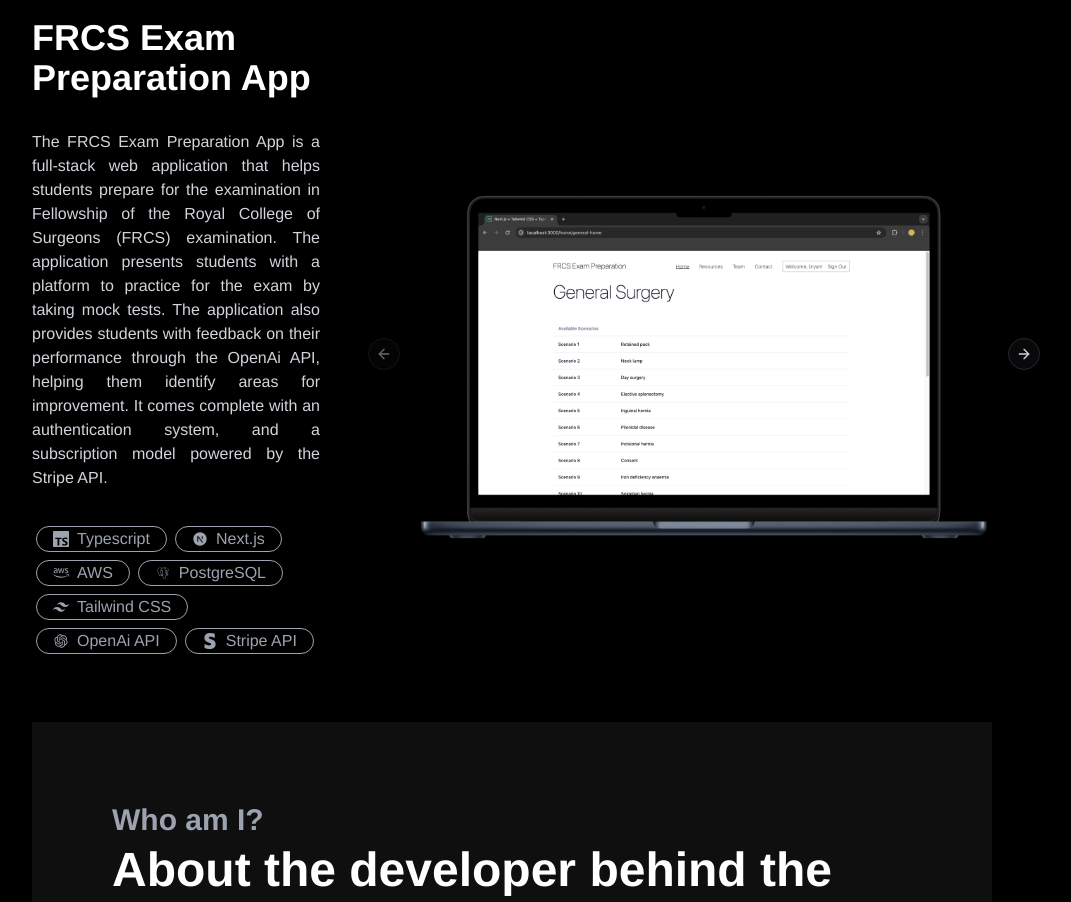
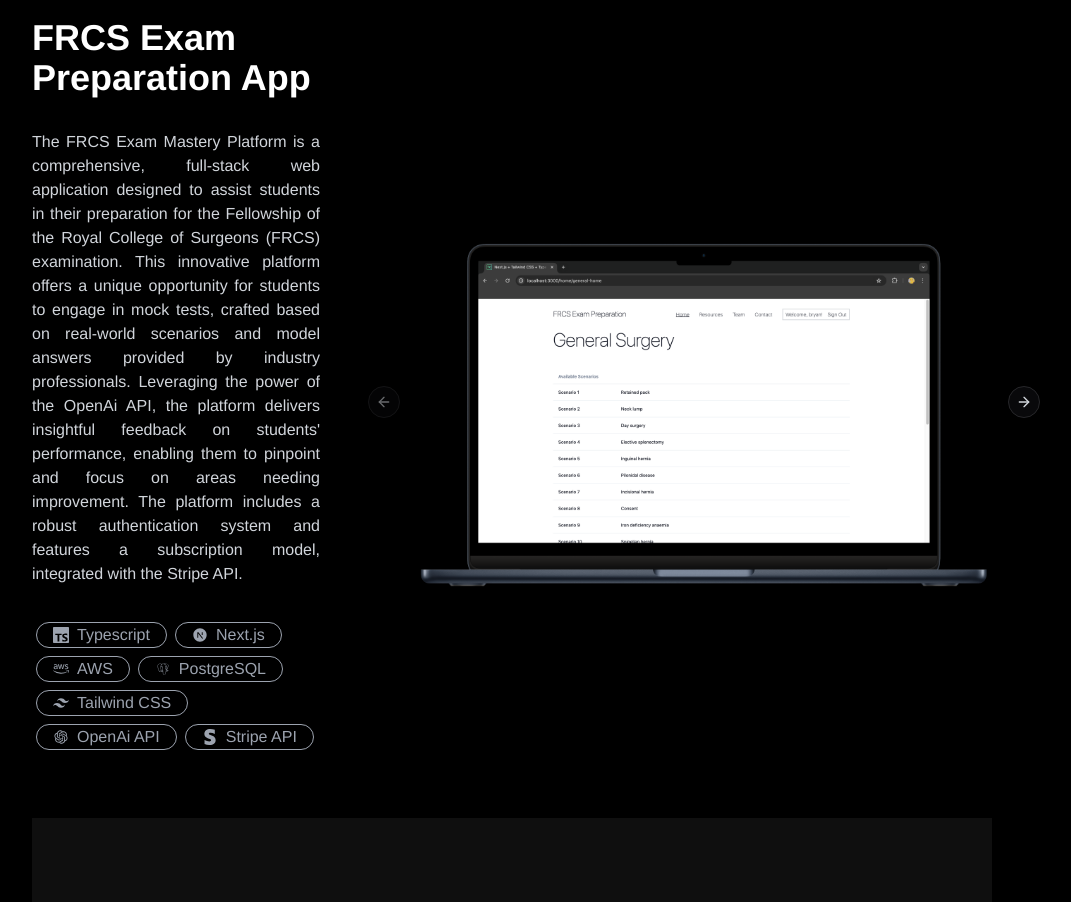
Before and after one commit to limjunan/portfolio, a React (Create React App) app: page / in a window 1280 px wide. Shown: the part 1780-2682 px from the top of the page, without its empty margins (128-1199 px from the left). Built offline with nearby package versions, Linux system fonts and the light colour scheme.

Commit message:
update descriptions

```diff
--- a/src/components/showcase.js
+++ b/src/components/showcase.js
@@ -120,14 +120,17 @@ const Showcase = () => {
             FRCS Exam Preparation App
           </h1>
           <p className="text-gray-300 font-medium text-l text-justify min-w-60">
-            The FRCS Exam Preparation App is a full-stack web application that
-            helps students prepare for the examination in Fellowship of the
-            Royal College of Surgeons (FRCS) examination. The application
-            presents students with a platform to practice for the exam by taking
-            mock tests. The application also provides students with feedback on
-            their performance through the OpenAi API, helping them identify
-            areas for improvement. It comes complete with an authentication
-            system, and a subscription model powered by the Stripe API.
+            The FRCS Exam Mastery Platform is a comprehensive, full-stack web
+            application designed to assist students in their preparation for the
+            Fellowship of the Royal College of Surgeons (FRCS) examination. This
+            innovative platform offers a unique opportunity for students to
+            engage in mock tests, crafted based on real-world scenarios and
+            model answers provided by industry professionals. Leveraging the
+            power of the OpenAi API, the platform delivers insightful feedback
+            on students' performance, enabling them to pinpoint and focus on
+            areas needing improvement. The platform includes a robust
+            authentication system and features a subscription model, integrated
+            with the Stripe API.
           </p>
           <div className="flex flex-wrap justify-start">
             <Tag
```
